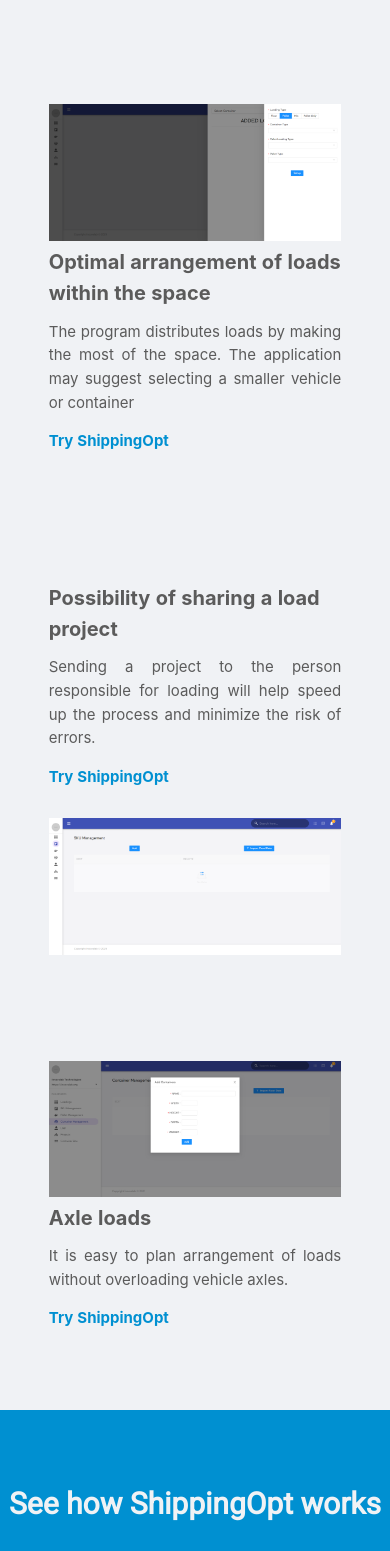
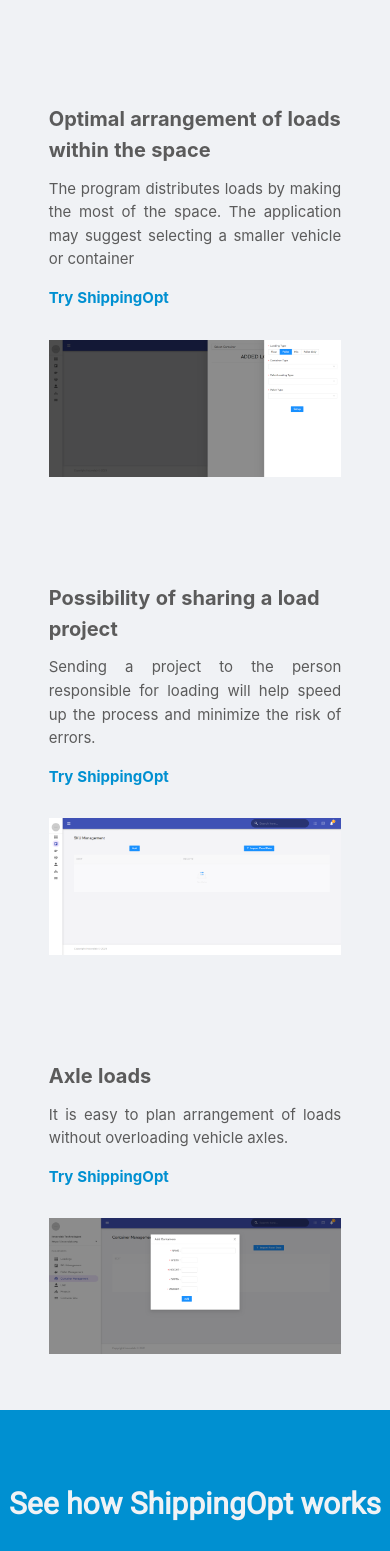
Before and after one commit to SarangaPrabod/ShippingContainerOptimization, a Next.js app: page /home in a window 390 px wide. Shown: the part 3397-4948 px from the top of the page. Built offline with nearby package versions, Linux system fonts and the light colour scheme.

Commit message:
Fully Responsive

```diff
--- a/pages/home.jsx
+++ b/pages/home.jsx
@@ -264,10 +264,12 @@
                                     <div style={{ padding: '50px 0px 50px 0px' }}>
                                         <Row gutter={30}>
 
-                                            <Col lg={{ span: 12 }} md={{ span: 24 }}>
+                                            <Col lg={{ span: 12 }} md={{ span: 24, order: 2 }}
+                                                sm={{ span: 24, order: 2 }} xs={{ span: 24, order: 2 }}>
                                                 <Image src={two} />
                                             </Col>
-                                            <Col lg={{ span: 12 }} md={{ span: 24 }}>
+                                            <Col lg={{ span: 12 }} md={{ span: 24, order: 1 }}
+                                                sm={{ span: 24, order: 1 }} xs={{ span: 24, order: 1 }}>
                                                 <div className={styles.divFeature} >
                                                     <h2 style={{ color: "#5B5B5B", fontSize: "20px", fontWeight: 'bolder' }}>Optimal arrangement of
                                                         loads within the space</h2>
@@ -314,10 +316,12 @@
                                     <div style={{ padding: '50px 0px 50px 0px' }}>
                                         <Row gutter={30}>
 
-                                            <Col lg={{ span: 12 }} md={{ span: 24 }}>
+                                            <Col lg={{ span: 12 }} md={{ span: 24, order: 2 }}
+                                                sm={{ span: 24, order: 2 }} xs={{ span: 24, order: 2 }}>
                                                 <Image src={four} />
                                             </Col>
-                                            <Col lg={{ span: 12 }} md={{ span: 24 }} >
+                                            <Col lg={{ span: 12 }} md={{ span: 24, order: 1 }}
+                                                sm={{ span: 24, order: 1 }} xs={{ span: 24, order: 1 }}>
                                                 <div className={styles.divFeature} >
                                                     <h2 style={{ color: "#5B5B5B", fontSize: "20px", fontWeight: 'bolder' }}>Axle loads</h2>
                                                     <p style={{ textAlign: 'justify' }}>It is easy to plan arrangement of loads without overloading vehicle axles.
@@ -648,11 +652,10 @@
                                     </Row>
                                 </div>
 
-
                                 <Row>
                                     <Col span={20} offset={2}>
                                         <div style={{ padding: '0px 0px 100px 0' }} >
-                                            <Row gutter={20}>
+                                            <Row gutter={5}>
 
                                                 <Col lg={{ span: 6 }} md={{ span: 12 }} sm={{ span: 12 }} xs={{ span: 24 }}
                                                     style={{ padding: '0 0 20px' }}>
```
